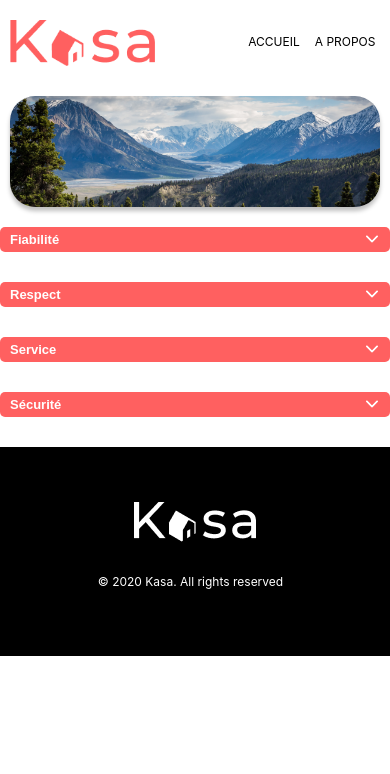
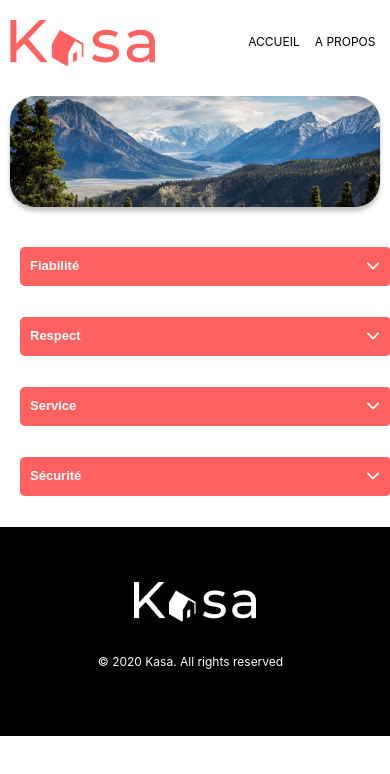
Before and after one commit to morganecobigo/kasa, a React (Create React App) app: page /kasa/about in a window 390 px wide. Shown: the top 774 px of the page. Built offline with nearby package versions, Linux system fonts and the light colour scheme.

Commit message:
responsive

```diff
--- a/src/components/collapse/collapse.css
+++ b/src/components/collapse/collapse.css
@@ -12,6 +12,7 @@
   font-size: 18px;
   line-height: 25px;
   width: 100%;
+  margin: auto;
 }
 .chevron-down {
   width: 32px;
@@ -39,6 +40,7 @@
   overflow: hidden;
   text-overflow: ellipsis;
   padding: 20px;
+  margin: auto;
 }
 .équipments {
   list-style-type: none;
@@ -57,8 +59,9 @@
 
 @media (max-width: 768px) {
   .collapse-button {
-    padding: 0 0px 0px 10px;
+    padding: 10px 0 10px 10px;
     font-size: 13px;
+    line-height: 18.54px;
   }
   .chevron {
     width: 16px;
--- a/src/components/gallery/gallery.css
+++ b/src/components/gallery/gallery.css
@@ -10,5 +10,8 @@
   .gallery-container {
     background-color: transparent;
     border-radius: 15px;
+    display: flex;
+    justify-content: center;
+    align-items: center;
   }
 }
--- a/src/pages/about/About.js
+++ b/src/pages/about/About.js
@@ -10,7 +10,7 @@ const About = () => {
     <div className="about_container">
       <Banner image={imgAboutBanner} />
       {aboutList.map((about) => (
-        <div className="about_list-item" key={about.title}>
+        <div className="about_list-item abt-list" key={about.title}>
           <Collapse title={about.title} text={about.content} />
         </div>
       ))}
--- a/src/pages/about/about.css
+++ b/src/pages/about/about.css
@@ -9,8 +9,17 @@
 .about_list-item {
   margin-bottom: 30px;
 }
+.abt-list {
+  width: 70%;
+  margin: 40px auto;
+}
 @media (max-width: 768px) {
   .about_container {
     margin: 0;
   }
+  .about_list-item {
+    width: 95%;
+    height: 30px;
+    margin-left: 20px;
+  }
 }
--- a/src/styles/index.css
+++ b/src/styles/index.css
@@ -12,15 +12,3 @@ code {
   font-family: source-code-pro, Menlo, Monaco, Consolas, "Courier New",
     monospace;
 }
-
-main {
-  max-width: 1440px;
-  margin: 0 auto;
-  padding: 0 50px;
-}
-@media (max-width: 768px) {
-  main {
-    max-width: 768px;
-    padding: 0;
-  }
-}
```
